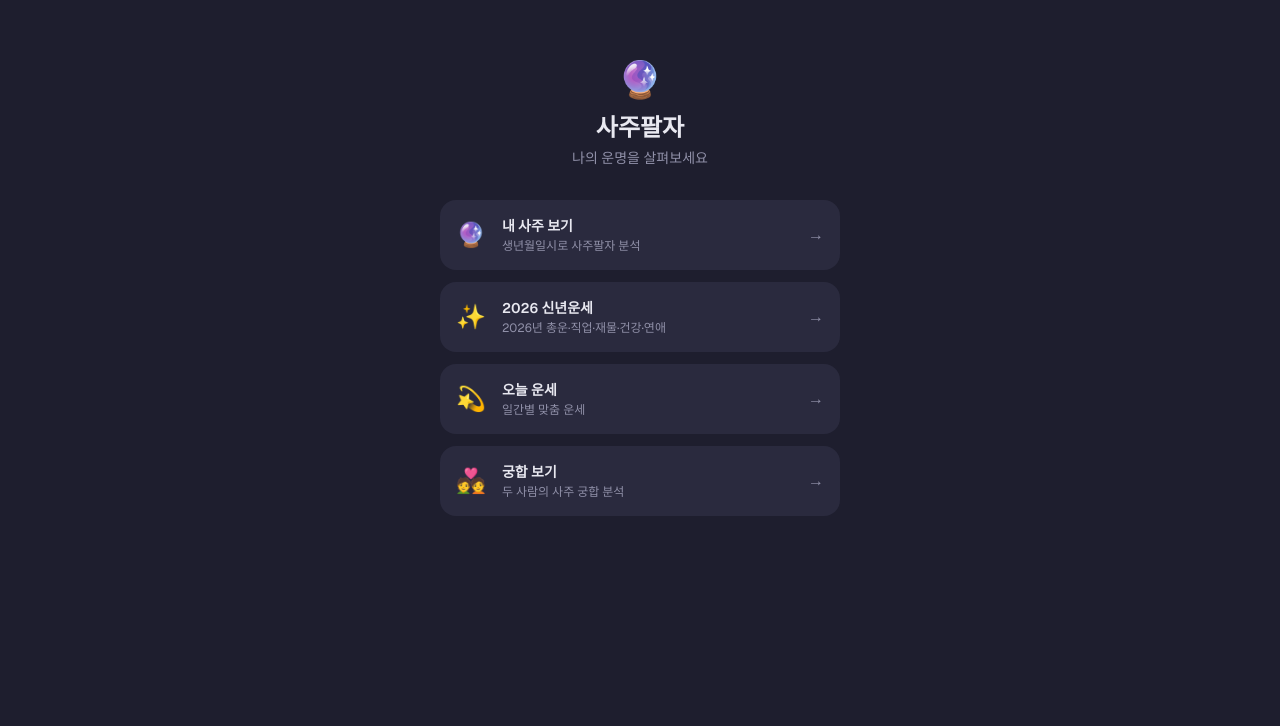
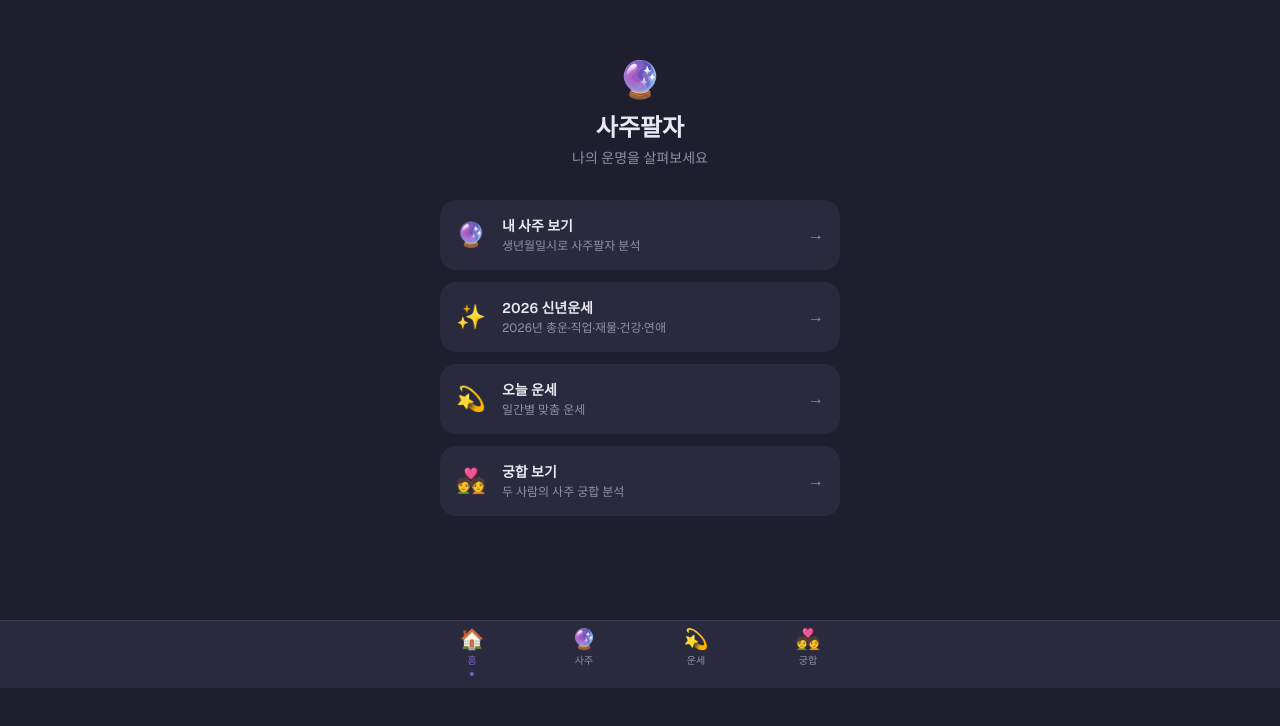
Before and after one commit to wdj0729/saju-app, a Next.js app: page / in a window 1280 px wide. Shown: the part 112-838 px from the top of the page. Before the commit the page ends 800 px from the top, so only its background shows below. Built offline with nearby package versions, Linux system fonts and the light colour scheme.

Commit message:
feat: integrate BottomNav into layout with bottom padding

```diff
--- a/app/layout.tsx
+++ b/app/layout.tsx
@@ -2,6 +2,7 @@
 import { Geist } from 'next/font/google';
 import './globals.css';
 import ServiceWorkerRegistrar from '@/components/ServiceWorkerRegistrar';
+import BottomNav from '@/components/BottomNav';
 
 const geistSans = Geist({
   variable: '--font-geist-sans',
@@ -31,7 +32,8 @@
     <html lang="ko" className={`${geistSans.variable} h-full antialiased`}>
       <body className="bg-base min-h-screen text-primary">
         <ServiceWorkerRegistrar />
-        <div className="max-w-md mx-auto min-h-screen flex flex-col">{children}</div>
+        <div className="max-w-md mx-auto min-h-screen flex flex-col pb-20">{children}</div>
+        <BottomNav />
       </body>
     </html>
   );
```
